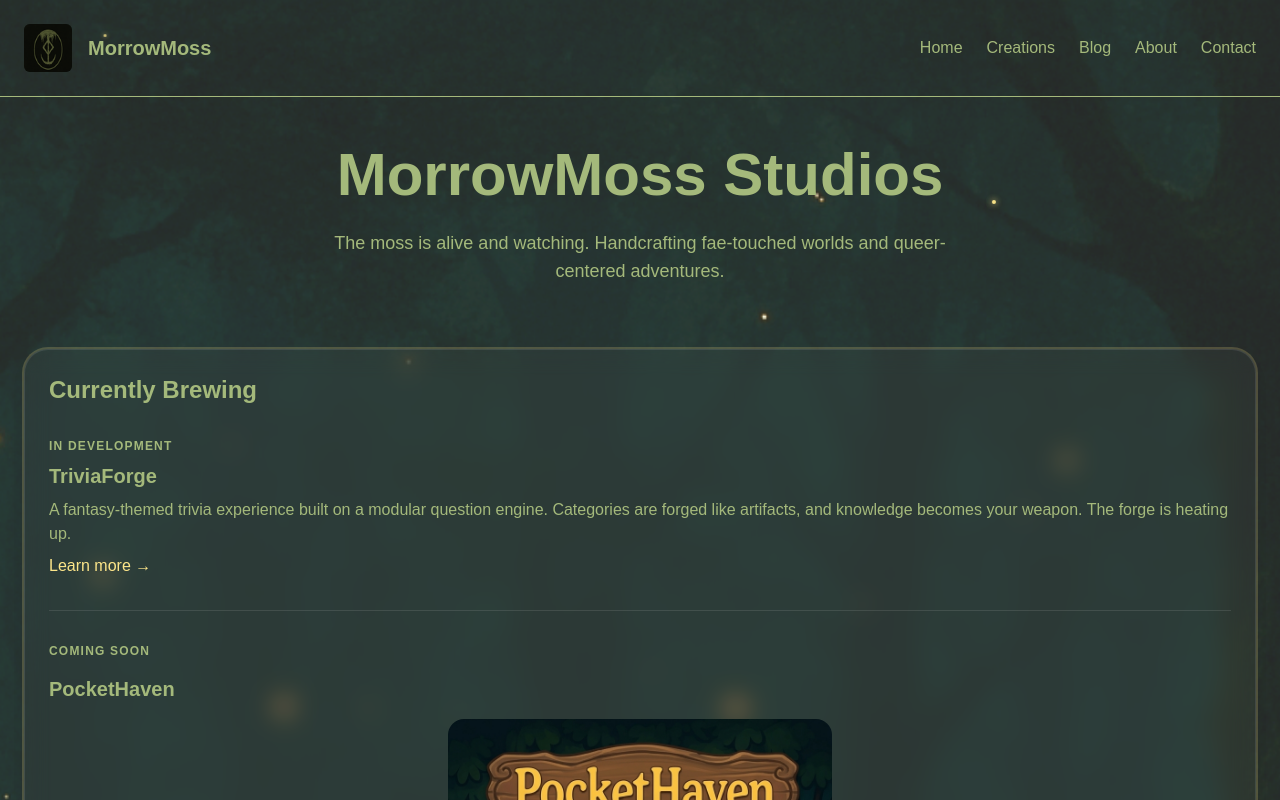
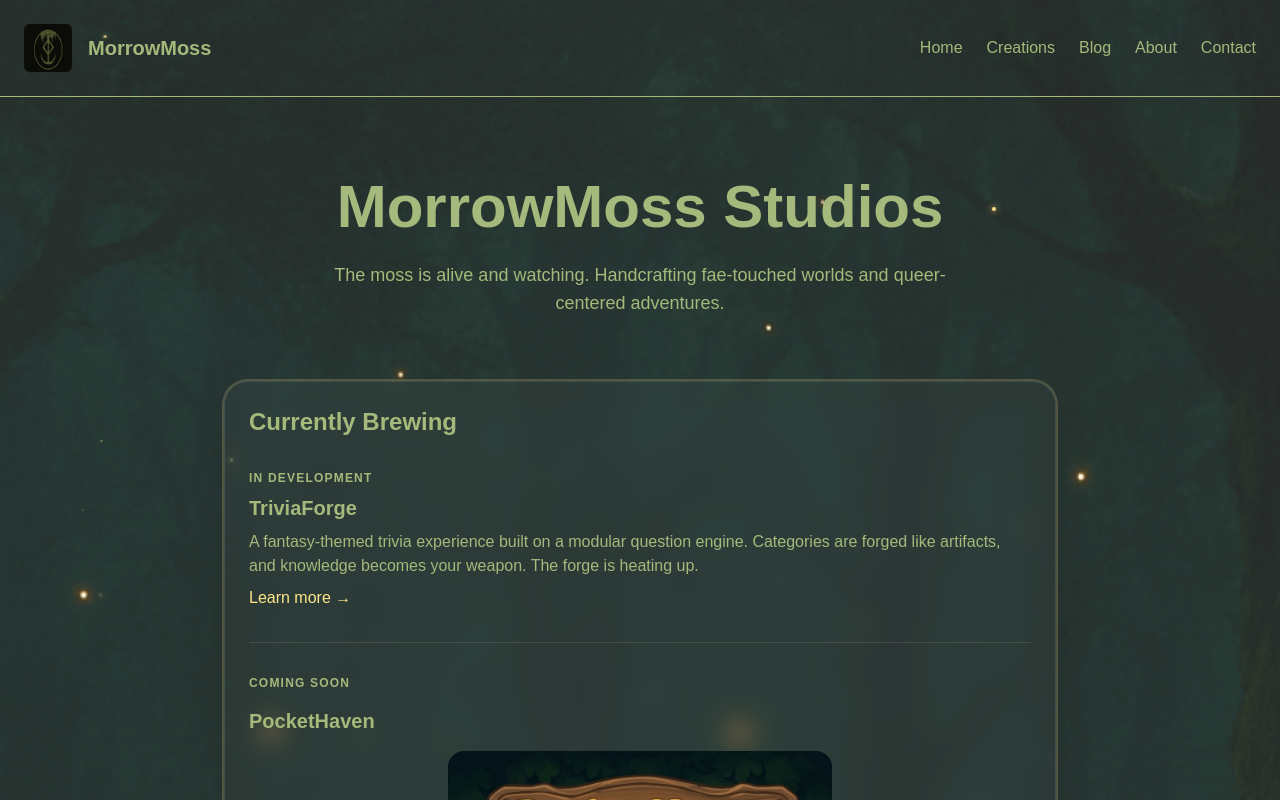
Before and after one commit to morrowmoss-studios/morrowmoss.com, a Next.js app: page / in a window 1280 px wide. Shown: the top 800 px of the page. Built offline with nearby package versions, Linux system fonts and the light colour scheme.

Commit message:
update homepage

```diff
--- a/app/page.tsx
+++ b/app/page.tsx
@@ -3,7 +3,7 @@ import Image from "next/image";
 
 export default function Home() {
     return (
-        <div className="space-y-16">
+        <main className="max-w-4xl mx-auto p-8 space-y-16">
             {/* HERO */}
             <section className="text-center space-y-6">
                 <h1 className="text-4xl sm:text-6xl font-bold text-moss-light">
@@ -69,6 +69,6 @@ export default function Home() {
                     Read more →
                 </Link>
             </section>
-        </div>
+        </main>
     );
 }
```
